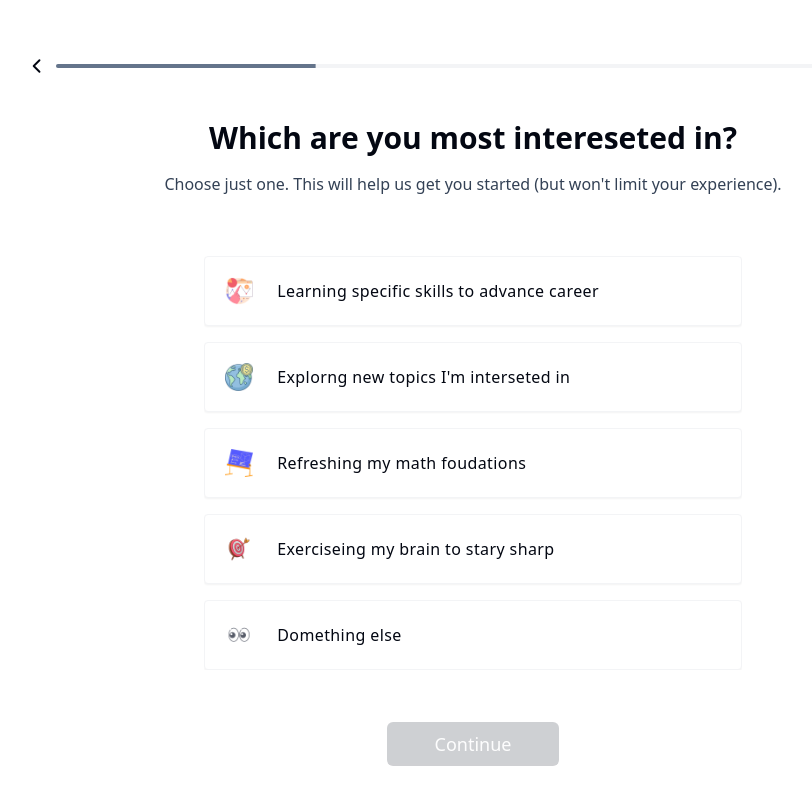
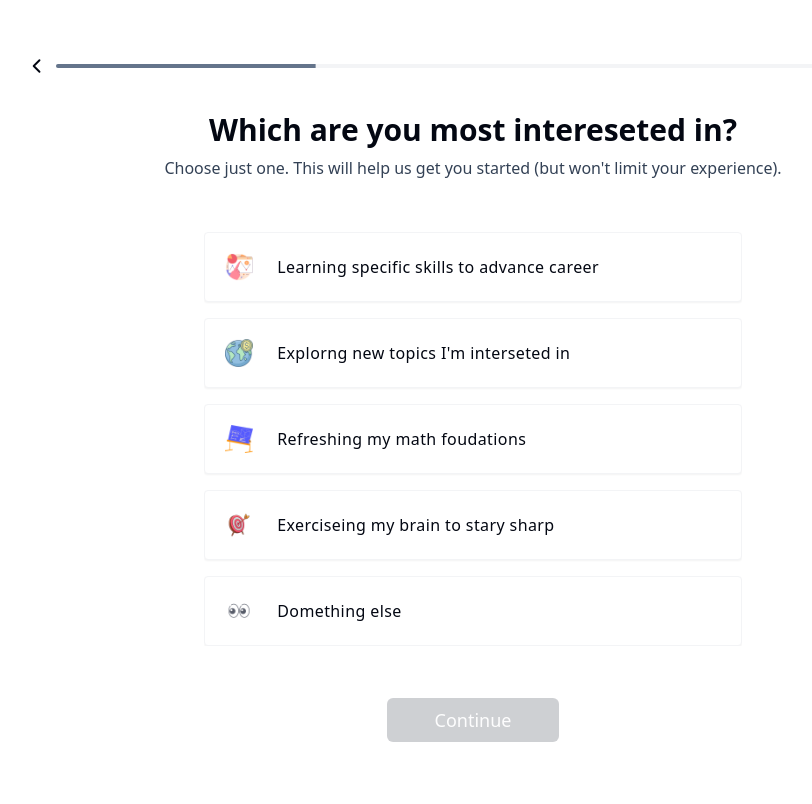
Before and after one commit to Natty-7r/Assignment-, a React (Vite) app: page /interest in a window 1280 px wide. Shown: the top 804 px of the page, without its empty margins (167-979 px from the left). Built offline with nearby package versions, Linux system fonts and the light colour scheme; a web font is replaced by a local one; what mathjax3-react would draw is missing.

Commit message:
style: fix UIU issue

```diff
--- a/src/components/header/form-header.tsx
+++ b/src/components/header/form-header.tsx
@@ -6,8 +6,8 @@ const FormHeader = ({
   headerDescription,
 }: FormHeaderProps) => {
   return (
-    <header className={cn("text-center my-4 sm:my-8 ", className)}>
-      <h1 className=" first-letter:uppercase font-bold  md:mb-4  text-xl md:text-3xl">
+    <header className={cn("text-center my-4 sm:my-8 lg:my-6 ", className)}>
+      <h1 className=" first-letter:uppercase font-bold  md:mb-2  text-xl md:text-3xl">
         {headerText}
       </h1>
       <h4 className="first-letter:uppercase text-slate-700 text-xs  md:text-base text-slate-600">
```
